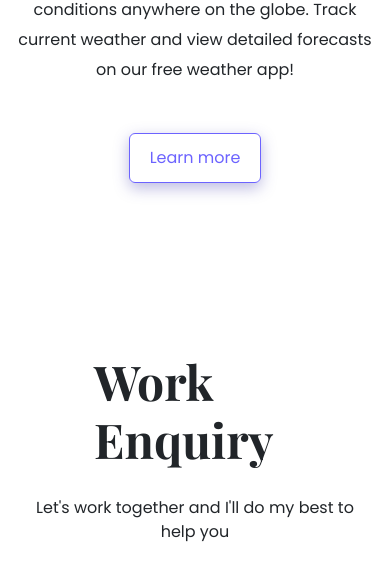
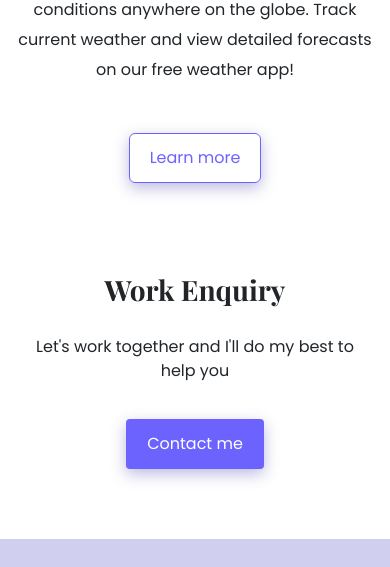
Before and after one commit to AnaM186/portfolio-project, a plain HTML site: page index.html in a window 390 px wide. Shown: the part 1697-2264 px from the top of the page. Drawn offline with nearby package versions, Linux system fonts and the light colour scheme; a web font is replaced by a local one.

Commit message:
Corrected some misspelling in the code

```diff
--- a/src/styles.css
+++ b/src/styles.css
@@ -131,10 +131,10 @@ footer a:hover {
   .project-description p {
     padding-top: 20px;
   }
-  .work-inquiry-container {
+  .work-enquiry-container {
     margin: 70px 0;
   }
-  .work-inquiry-heading {
+  .work-enquiry-heading {
     font-size: 28px;
     text-align: center;
   }
```
